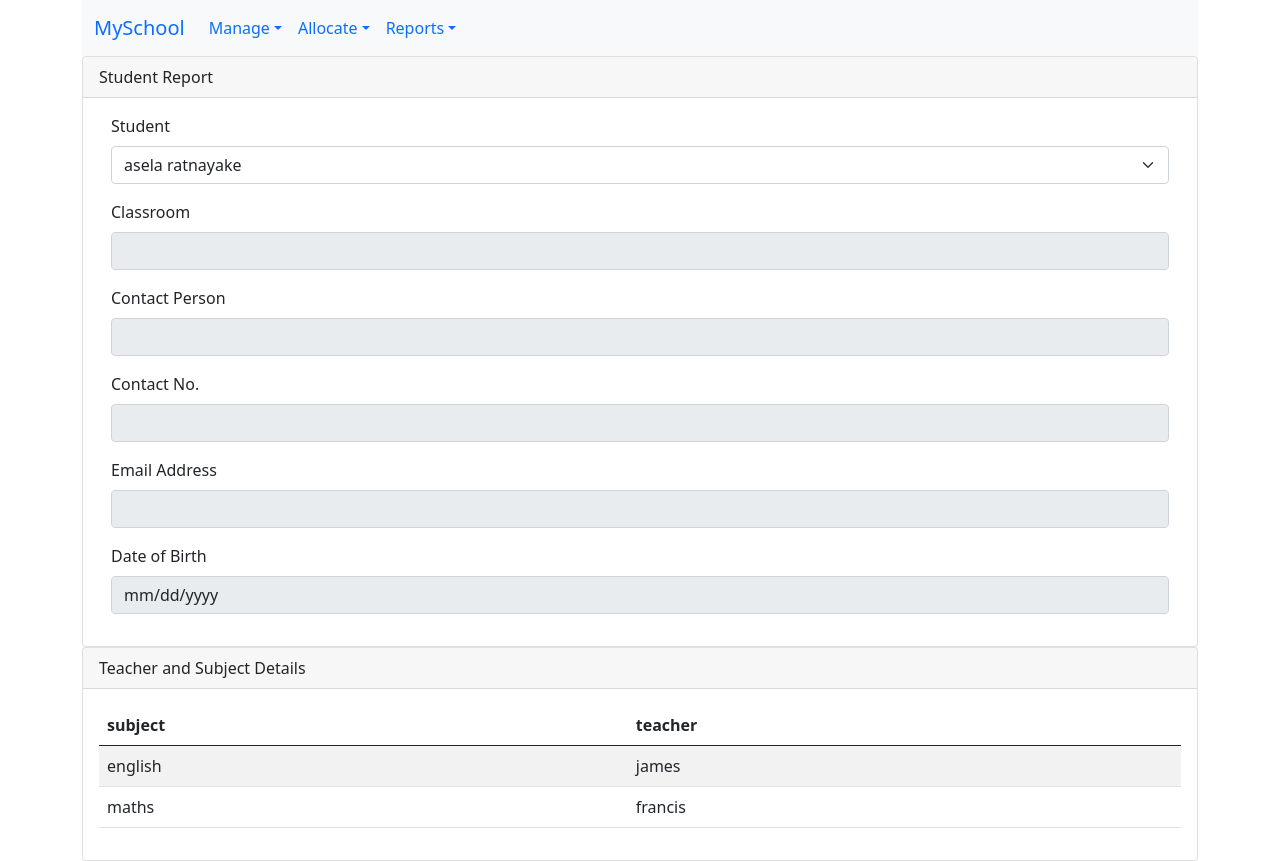
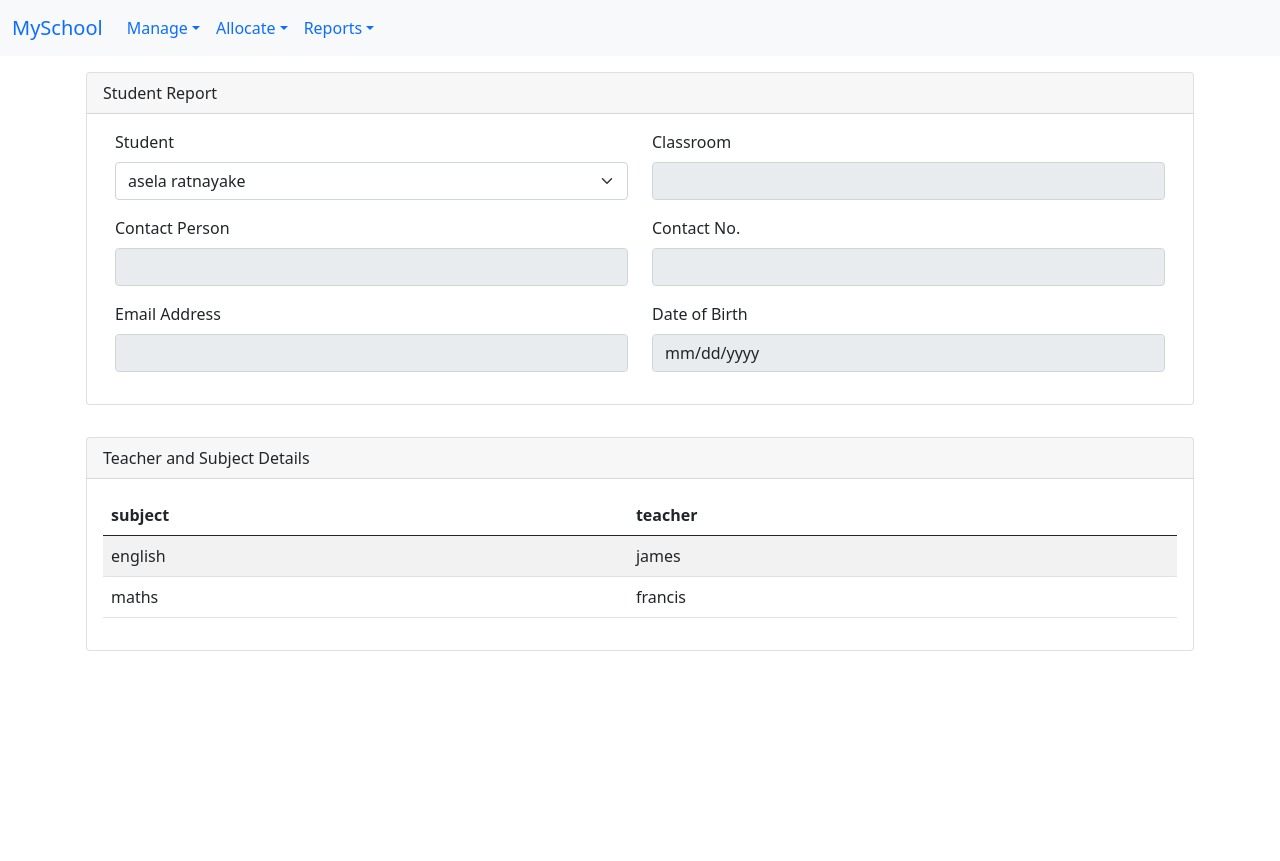
Before and after one commit to Bumbl3b33/school-management-system, a React (Create React App) app: page /reports/student in a window 1280 px wide. After the commit the page ends 800 px from the top, so only its background shows below. Built offline with nearby package versions, Linux system fonts and the light colour scheme.

Commit message:
added styling to student report

```diff
--- a/src/pages/reports/student/studentReport.jsx
+++ b/src/pages/reports/student/studentReport.jsx
@@ -30,12 +30,13 @@ const StudentReport = () => {
     }, []);
 
     return (
-    <div class="container">
+        <>
             <NavigationBar />
+            <div class="container p-3" >
                 <CustomForm title="Student Report">
                     <div class="container">
-
-        <div className=".col-6 .col-sm-4">
+                        <div class="row">
+                            <div class="col">
                                 <FormGroup>
                                     <Label for="studentId">Student</Label>
                                     <Input
@@ -53,7 +54,8 @@ const StudentReport = () => {
                                     </Input>
                                 </FormGroup>
                             </div>
-        <div className=".col-6 .col-sm-4">
+
+                            <div class="col">
                                 <FormGroup>
                                     <Label for="classroom">Classroom</Label>
                                     <Input
@@ -64,7 +66,9 @@ const StudentReport = () => {
                                     />
                                 </FormGroup>
                             </div>
-        <div className=".col-6 .col-sm-4">
+                        </div>
+                        <div class="row">
+                            <div class="col">
                                 <FormGroup>
                                     <Label for="contactPerson">Contact Person</Label>
                                     <Input
@@ -76,7 +80,7 @@ const StudentReport = () => {
                                 </FormGroup>
                             </div>
 
-        <div className=".col-6 .col-sm-4">
+                            <div class="col">
                                 <FormGroup>
                                     <Label for="contactNo">Contact No.</Label>
                                     <Input
@@ -87,7 +91,9 @@ const StudentReport = () => {
                                     />
                                 </FormGroup>
                             </div>
-        <div className=".col-6 .col-sm-4">
+                        </div>
+                        <div class="row">
+                            <div class="col">
                                 <FormGroup>
                                     <Label for="email">Email Address</Label>
                                     <Input
@@ -98,16 +104,21 @@ const StudentReport = () => {
                                     />
                                 </FormGroup>
                             </div>
-        <div className=".col-6 .col-sm-4">
+                            <div class="col">
                                 <FormGroup>
                                     <Label for="dob">Date of Birth</Label>
                                     <Input id="dob" type="date" value={student.dob || ""} readOnly />
                                 </FormGroup>
                             </div>
                         </div>
+                    </div>
                 </CustomForm>
+                </div>
+                <div class="container p-3">
+
                 <CustomTable title="Teacher and Subject Details" table={sampleReport} />
             </div>
+        </>
     );
 };
 
```
Lines whose indentation alone changed are shown as unchanged.
